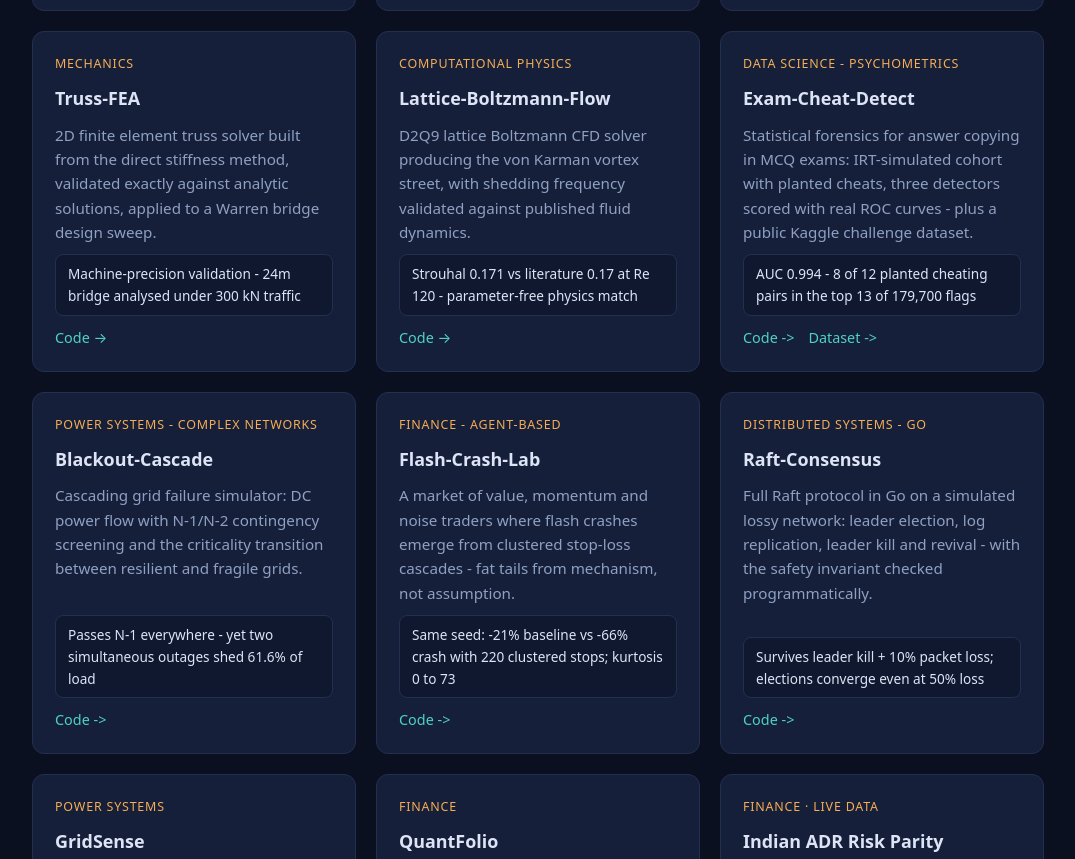
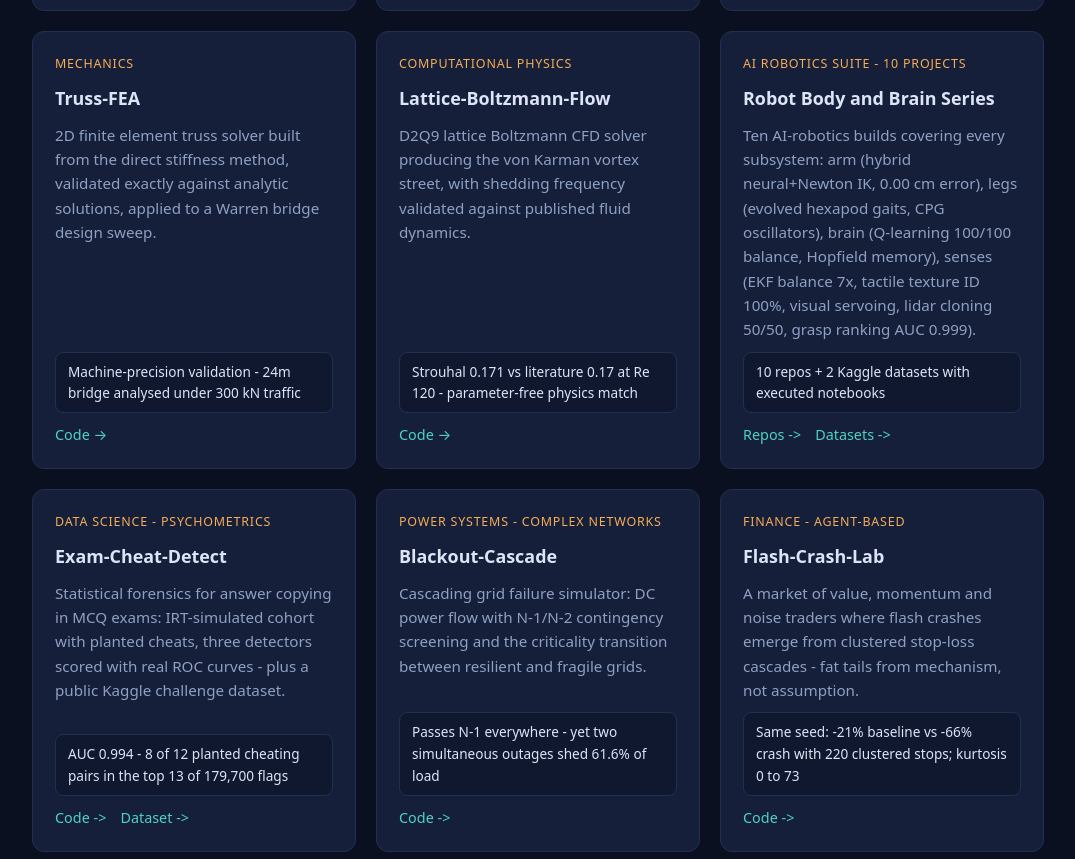
Before and after one commit to AdityaRezan/AdityaRezan.github.io, a plain HTML site: page index.html in a window 1280 px wide. Shown: the part 1257-2116 px from the top of the page, without its empty margins (102-1177 px from the left). Drawn offline with Linux system fonts and the light colour scheme.

Commit message:
Add AI robotics suite card

```diff
--- a/index.html
+++ b/index.html
@@ -120,6 +120,14 @@
       </div>
 
       <div class="card">
+        <span class="domain">AI Robotics Suite - 10 Projects</span>
+        <h3>Robot Body and Brain Series</h3>
+        <p>Ten AI-robotics builds covering every subsystem: arm (hybrid neural+Newton IK, 0.00 cm error), legs (evolved hexapod gaits, CPG oscillators), brain (Q-learning 100/100 balance, Hopfield memory), senses (EKF balance 7x, tactile texture ID 100%, visual servoing, lidar cloning 50/50, grasp ranking AUC 0.999).</p>
+        <div class="stats">10 repos + 2 Kaggle datasets with executed notebooks</div>
+        <div class="cardlinks"><a href="https://github.com/AdityaRezan?tab=repositories">Repos -></a> <a href="https://www.kaggle.com/adityarajeshwarkarn/datasets">Datasets -></a></div>
+      </div>
+
+      <div class="card">
         <span class="domain">Data Science - Psychometrics</span>
         <h3>Exam-Cheat-Detect</h3>
         <p>Statistical forensics for answer copying in MCQ exams: IRT-simulated cohort with planted cheats, three detectors scored with real ROC curves - plus a public Kaggle challenge dataset.</p>
```
